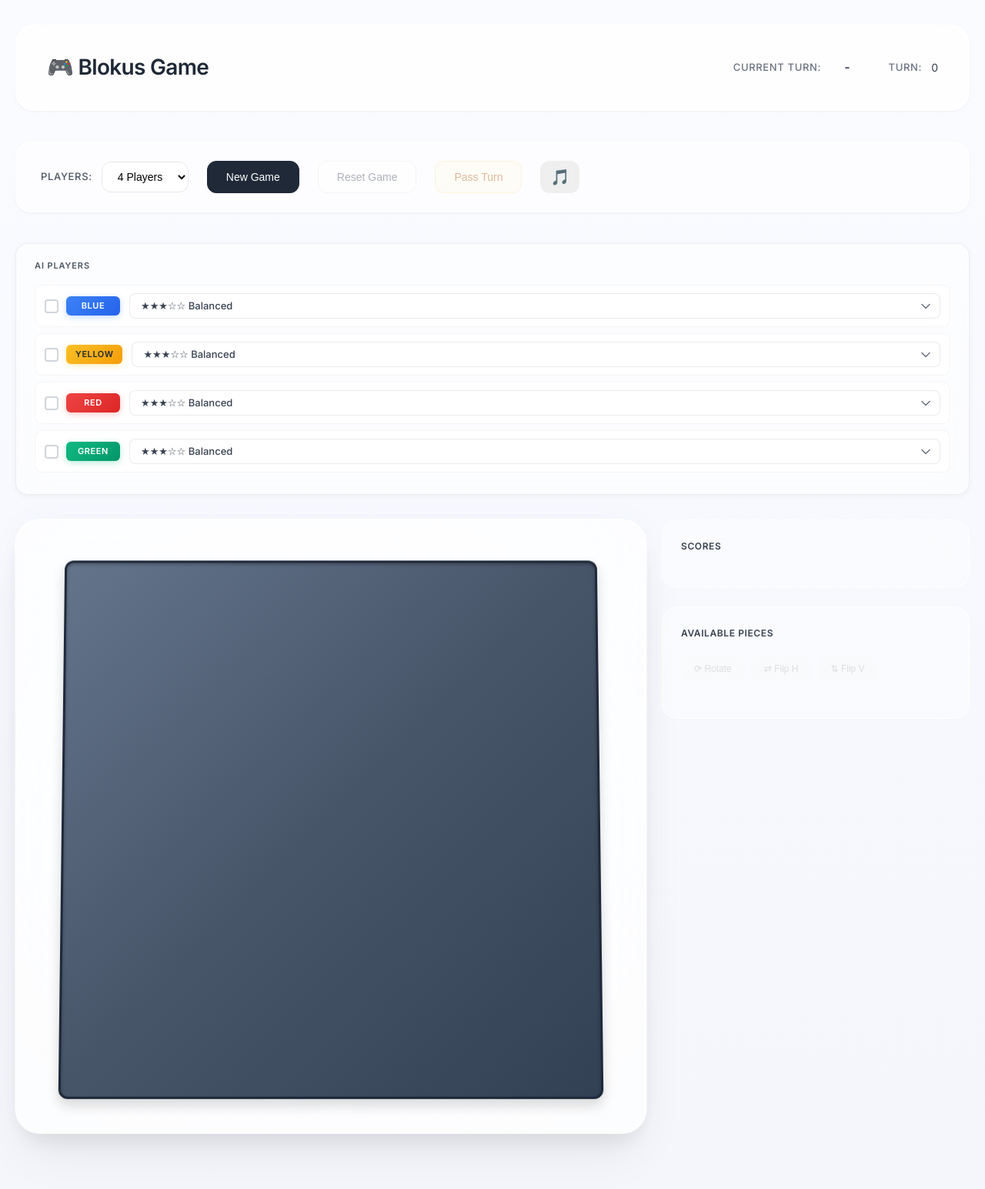
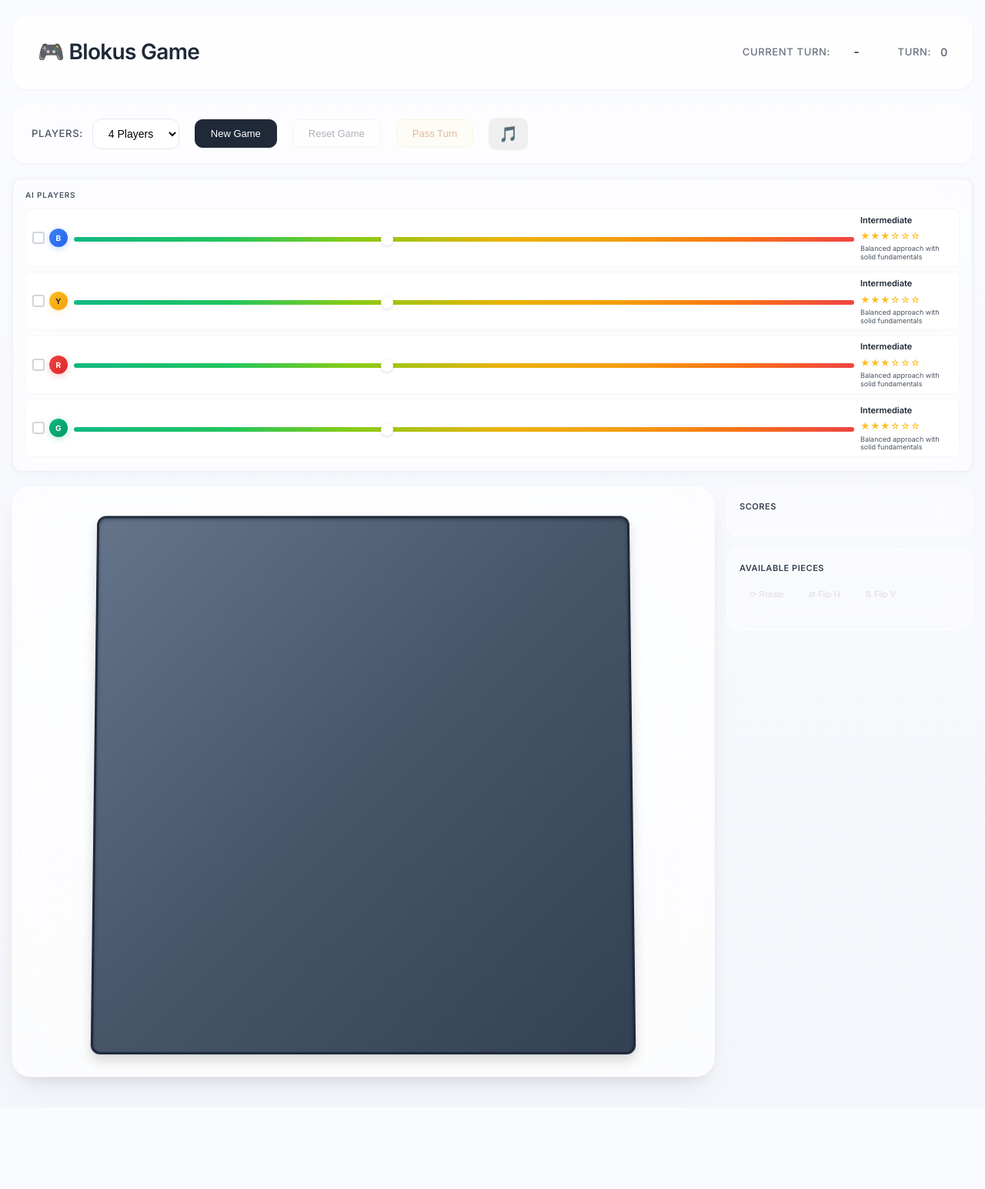
Before and after one commit to gdgiangi/Blokus-AI, a Flask app: page / in a window 1280 px wide. Shown: the whole page at 77% size. After the commit the page ends 1415 px from the top, so only its background shows below. Run offline with Flask 2, Linux system fonts and the light colour scheme.

Commit message:
feat: Implement casual AI strategy and difficulty level integration in game setup

```diff
--- a/app.py
+++ b/app.py
@@ -55,10 +55,17 @@ def new_game():
 
         # Initialize AI players
         ai_players = {}
-        for color_str, strategy in ai_config.items():
+        for color_str, strategy_or_difficulty in ai_config.items():
             try:
                 color = PlayerColor(color_str)
                 if color in game.players:
+                    # Handle both difficulty levels (integers) and strategy names (strings)
+                    strategy = strategy_or_difficulty
+                    if isinstance(strategy_or_difficulty, int):
+                        # Convert difficulty level to strategy name
+                        from ai_player import difficulty_level_to_strategy
+                        strategy = difficulty_level_to_strategy(strategy_or_difficulty)
+
                     if strategy.lower() == 'mcts':
                         # Create MCTS AI with progress callback
                         def progress_callback(stats):
@@ -494,5 +501,20 @@ def get_mcts_progress():
     })
 
 
+@app.route('/api/difficulty/info', methods=['GET'])
+def get_difficulty_info():
+    """Get information about all difficulty levels"""
+    from ai_player import get_difficulty_info
+
+    difficulty_levels = {}
+    for level in range(1, 7):
+        difficulty_levels[str(level)] = get_difficulty_info(level)
+
+    return jsonify({
+        'success': True,
+        'difficulty_levels': difficulty_levels
+    })
+
+
 if __name__ == '__main__':
     app.run(debug=True, host='0.0.0.0', port=5000)
--- a/static/css/style.css
+++ b/static/css/style.css
@@ -32,7 +32,7 @@ body {
     background: linear-gradient(180deg, #fafbff 0%, #f4f6fb 100%);
     color: var(--gray-700);
     min-height: 100vh;
-    padding: 32px 20px;
+    padding: 20px 16px;
     font-size: 14px;
     line-height: 1.6;
 }
@@ -60,15 +60,15 @@ body {
     background: rgba(255, 255, 255, 0.8);
     backdrop-filter: blur(20px);
     border: 1px solid rgba(255, 255, 255, 0.9);
-    border-radius: 24px;
-    padding: 32px 40px;
-    margin-bottom: 40px;
+    border-radius: 20px;
+    padding: 24px 32px;
+    margin-bottom: 20px;
     box-shadow: 0 1px 3px rgba(0, 0, 0, 0.05);
     display: flex;
     justify-content: space-between;
     align-items: center;
     flex-wrap: wrap;
-    gap: 24px;
+    gap: 20px;
 }
 
 .header h1 {
@@ -133,12 +133,12 @@ body {
     background: rgba(255, 255, 255, 0.6);
     backdrop-filter: blur(20px);
     border: 1px solid rgba(255, 255, 255, 0.8);
-    border-radius: 20px;
-    padding: 24px 32px;
-    margin-bottom: 40px;
+    border-radius: 16px;
+    padding: 16px 24px;
+    margin-bottom: 20px;
     box-shadow: 0 1px 3px rgba(0, 0, 0, 0.05);
     display: flex;
-    gap: 24px;
+    gap: 20px;
     align-items: center;
     flex-wrap: wrap;
 }
@@ -181,10 +181,10 @@ body {
 
 /* Buttons */
 .btn {
-    padding: 12px 24px;
+    padding: 10px 20px;
     border: 1px solid transparent;
-    border-radius: 12px;
-    font-size: 14px;
+    border-radius: 10px;
+    font-size: 13px;
     font-weight: 500;
     cursor: pointer;
     transition: all 0.2s cubic-bezier(0.4, 0, 0.2, 1);
@@ -239,8 +239,8 @@ body {
 }
 
 .btn-small {
-    padding: 8px 16px;
-    font-size: 12px;
+    padding: 6px 12px;
+    font-size: 11px;
 }
 
 #music-toggle-btn {
@@ -257,15 +257,15 @@ body {
 /* Game Area */
 .game-area {
     display: grid;
-    grid-template-columns: 1fr 450px;
-    gap: 40px;
-    margin-bottom: 40px;
+    grid-template-columns: 1fr 380px;
+    gap: 24px;
+    margin-bottom: 20px;
 }
 
 @media (max-width: 1400px) {
     .game-area {
-        grid-template-columns: 1fr 400px;
-        gap: 20px;
+        grid-template-columns: 1fr 320px;
+        gap: 16px;
     }
 }
 
@@ -278,13 +278,13 @@ body {
 /* Board */
 .board-container {
     background: radial-gradient(ellipse at center, rgba(255, 255, 255, 0.9) 0%, rgba(255, 255, 255, 0.7) 100%);
-    border-radius: 32px;
-    padding: 48px;
+    border-radius: 24px;
+    padding: 32px;
     box-shadow:
-        0 32px 64px -12px rgba(0, 0, 0, 0.08),
-        0 20px 25px -5px rgba(0, 0, 0, 0.05),
+        0 20px 40px -12px rgba(0, 0, 0, 0.08),
+        0 12px 16px -5px rgba(0, 0, 0, 0.05),
         0 0 0 1px rgba(255, 255, 255, 0.9),
-        0 0 40px rgba(59, 130, 246, 0.03);
+        0 0 30px rgba(59, 130, 246, 0.03);
     border: 1px solid rgba(255, 255, 255, 0.9);
     display: flex;
     justify-content: center;
@@ -521,41 +521,40 @@ body {
 .sidebar {
     display: flex;
     flex-direction: column;
-    gap: 24px;
+    gap: 16px;
 }
 
 .scores-section,
 .pieces-section {
     background: rgba(255, 255, 255, 0.4);
-    border-radius: 20px;
-    padding: 24px;
+    border-radius: 16px;
+    padding: 16px;
     border: 1px solid rgba(255, 255, 255, 0.6);
     backdrop-filter: blur(20px);
 }
 
 .scores-section h2,
 .pieces-section h2 {
-    font-size: 1rem;
+    font-size: 11px;
     font-weight: 600;
-    margin-bottom: 20px;
+    margin-bottom: 12px;
     color: var(--gray-700);
     text-transform: uppercase;
     letter-spacing: 0.05em;
-    font-size: 12px;
 }
 
 .scores-list {
     display: flex;
     flex-direction: column;
-    gap: 12px;
+    gap: 8px;
 }
 
 .score-item {
     display: flex;
     justify-content: space-between;
     align-items: center;
-    padding: 12px;
-    border-radius: 8px;
+    padding: 8px 10px;
+    border-radius: 6px;
     background: var(--gray-50);
     transition: all 0.2s;
 }
@@ -732,27 +731,27 @@ body {
 /* Piece Controls */
 .piece-controls {
     display: flex;
-    gap: 8px;
-    margin-bottom: 16px;
+    gap: 6px;
+    margin-bottom: 12px;
     flex-wrap: wrap;
 }
 
 /* Pieces Grid */
 .pieces-grid {
     display: grid;
-    grid-template-columns: repeat(auto-fill, minmax(80px, 1fr));
-    gap: 12px;
-    max-height: 500px;
+    grid-template-columns: repeat(auto-fill, minmax(70px, 1fr));
+    gap: 8px;
+    max-height: 400px;
     overflow-y: auto;
-    padding: 4px;
+    padding: 2px;
 }
 
 .piece-item {
     aspect-ratio: 1;
     background: var(--gray-50);
     border: 2px solid var(--gray-200);
-    border-radius: 8px;
-    padding: 8px;
+    border-radius: 6px;
+    padding: 6px;
     cursor: grab;
     transition: all 0.2s;
     display: flex;
@@ -1018,35 +1017,34 @@ body {
     }
 }
 
-/* AI Controls */
+/* AI Controls - Compact Design */
 .ai-controls-section {
     background: rgba(255, 255, 255, 0.5);
-    border-radius: 16px;
-    padding: 20px 24px;
-    margin-bottom: 32px;
+    border-radius: 12px;
+    padding: 12px 16px;
+    margin-bottom: 20px;
     border: 1px solid rgba(0, 0, 0, 0.06);
     backdrop-filter: blur(20px);
     box-shadow: 0 2px 8px rgba(0, 0, 0, 0.04);
 }
 
 .ai-controls-section h3 {
-    font-size: 11px;
+    font-size: 10px;
     font-weight: 600;
-    margin-bottom: 16px;
+    margin-bottom: 10px;
     color: var(--gray-600);
     text-transform: uppercase;
     letter-spacing: 0.08em;
 }
 
 .ai-control {
-    display: grid;
-    grid-template-columns: auto 1fr;
-    align-items: center;
-    gap: 12px;
-    padding: 10px 12px;
-    border-radius: 10px;
+    display: flex;
+    align-items: center;
+    gap: 8px;
+    padding: 6px 8px;
+    border-radius: 8px;
     background: white;
-    margin-bottom: 8px;
+    margin-bottom: 6px;
     border: 1px solid rgba(0, 0, 0, 0.04);
     transition: all 0.2s ease;
 }
@@ -1059,16 +1057,17 @@ body {
 .ai-toggle {
     display: flex;
     align-items: center;
-    gap: 10px;
+    gap: 6px;
     cursor: pointer;
     user-select: none;
+    flex-shrink: 0;
 }
 
 .ai-toggle input[type="checkbox"] {
-    width: 18px;
-    height: 18px;
+    width: 16px;
+    height: 16px;
     cursor: pointer;
-    border-radius: 4px;
+    border-radius: 3px;
     border: 2px solid var(--gray-300);
     appearance: none;
     -webkit-appearance: none;
@@ -1100,13 +1099,14 @@ body {
     display: inline-flex;
     align-items: center;
     justify-content: center;
-    padding: 4px 12px;
-    border-radius: 6px;
-    font-weight: 600;
-    font-size: 11px;
+    padding: 4px;
+    border-radius: 50%;
+    font-weight: 700;
+    font-size: 10px;
     letter-spacing: 0.05em;
     color: white;
-    min-width: 70px;
+    width: 24px;
+    height: 24px;
 }
 
 .ai-color-badge.blue {
@@ -1130,6 +1130,103 @@ body {
     box-shadow: 0 2px 8px rgba(16, 185, 129, 0.3);
 }
 
+/* Difficulty Control Styling - Compact Version */
+.difficulty-control {
+    flex: 1;
+    display: flex;
+    align-items: center;
+    gap: 8px;
+    min-width: 0;
+}
+
+.difficulty-slider-container {
+    flex: 1;
+    min-width: 80px;
+}
+
+.difficulty-slider {
+    width: 100%;
+    height: 6px;
+    -webkit-appearance: none;
+    appearance: none;
+    background: linear-gradient(to right, #10b981 0%, #22c55e 20%, #84cc16 35%, #eab308 55%, #f59e0b 70%, #f97316 85%, #ef4444 100%);
+    border-radius: 3px;
+    outline: none;
+    cursor: pointer;
+    transition: all 0.2s ease;
+}
+
+.difficulty-slider::-webkit-slider-thumb {
+    -webkit-appearance: none;
+    appearance: none;
+    width: 16px;
+    height: 16px;
+    background: white;
+    border: 2px solid var(--primary);
+    border-radius: 50%;
+    cursor: pointer;
+    box-shadow: 0 1px 4px rgba(0, 0, 0, 0.15);
+    transition: all 0.2s ease;
+}
+
+.difficulty-slider::-webkit-slider-thumb:hover {
+    transform: scale(1.1);
+    box-shadow: 0 2px 6px rgba(0, 0, 0, 0.2);
+}
+
+.difficulty-slider::-moz-range-thumb {
+    width: 16px;
+    height: 16px;
+    background: white;
+    border: 2px solid var(--primary);
+    border-radius: 50%;
+    cursor: pointer;
+    box-shadow: 0 1px 4px rgba(0, 0, 0, 0.15);
+    transition: all 0.2s ease;
+}
+
+.difficulty-slider::-moz-range-thumb:hover {
+    transform: scale(1.1);
+    box-shadow: 0 2px 6px rgba(0, 0, 0, 0.2);
+}
+
+.difficulty-labels {
+    display: none;
+    /* Hide labels to save space */
+}
+
+.difficulty-info {
+    text-align: left;
+    flex-shrink: 0;
+    width: 120px;
+}
+
+.difficulty-name {
+    font-size: 11px;
+    font-weight: 600;
+    color: var(--gray-800);
+    margin-bottom: 2px;
+}
+
+.difficulty-stars {
+    font-size: 12px;
+    color: #fbbf24;
+    margin-bottom: 2px;
+    letter-spacing: 0.5px;
+}
+
+.difficulty-description {
+    font-size: 9px;
+    color: var(--gray-600);
+    line-height: 1.2;
+    display: -webkit-box;
+    -webkit-line-clamp: 2;
+    line-clamp: 2;
+    -webkit-box-orient: vertical;
+    overflow: hidden;
+}
+
+/* Legacy strategy select styling (kept for backward compatibility) */
 .ai-strategy-select {
     padding: 8px 14px;
     border: 1.5px solid rgba(0, 0, 0, 0.08);
--- a/static/js/app.js
+++ b/static/js/app.js
@@ -231,17 +231,17 @@ function attachEventListeners() {
 // API Functions
 async function createNewGame(numPlayers) {
     try {
-        // Get AI player selections from checkboxes
+        // Get AI player selections from checkboxes and difficulty sliders
         const aiConfig = {};
         const colors = ['blue', 'yellow', 'red', 'green'];
 
         for (let i = 0; i < numPlayers; i++) {
             const color = colors[i];
             const checkbox = document.getElementById(`ai-${color}`);
-            const strategySelect = document.getElementById(`strategy-${color}`);
+            const difficultySlider = document.getElementById(`difficulty-${color}`);
 
-            if (checkbox && checkbox.checked && strategySelect) {
-                aiConfig[color] = strategySelect.value;
+            if (checkbox && checkbox.checked && difficultySlider) {
+                aiConfig[color] = parseInt(difficultySlider.value);
             }
         }
 
@@ -1337,7 +1337,17 @@ async function executeAIMove() {
     }
 }
 
-// Update num players select to show AI controls
+// Difficulty level information
+const difficultyInfo = {
+    1: { name: "Beginner", description: "Random moves - great for learning", stars: "★☆☆☆☆☆" },
+    2: { name: "Casual", description: "Simple strategy with some randomness", stars: "★★☆☆☆☆" },
+    3: { name: "Intermediate", description: "Balanced approach with solid fundamentals", stars: "★★★☆☆☆" },
+    4: { name: "Advanced", description: "Aggressive play focused on disruption", stars: "★★★★☆☆" },
+    5: { name: "Expert", description: "Champion-level AI with optimized strategy", stars: "★★★★★☆" },
+    6: { name: "Master", description: "Monte Carlo Tree Search - ultimate challenge", stars: "★★★★★★" }
+};
+
+// Update num players select to show AI controls with compact difficulty sliders
 function updateAIControls() {
     const numPlayers = parseInt(elements.numPlayersSelect.value);
     const colors = ['blue', 'yellow', 'red', 'green'];
@@ -1350,20 +1360,40 @@ function updateAIControls() {
         const color = colors[i];
         const controlDiv = document.createElement('div');
         controlDiv.className = 'ai-control';
+
+        // Create compact difficulty slider layout
         controlDiv.innerHTML = `
             <label class="ai-toggle">
                 <input type="checkbox" id="ai-${color}">
-                <span class="ai-color-badge ${color}">${color.toUpperCase()}</span>
+                <span class="ai-color-badge ${color}">${color.charAt(0).toUpperCase()}</span>
             </label>
-            <select id="strategy-${color}" class="ai-strategy-select">
-                <option value="random">★☆☆☆☆ Random</option>
-                <option value="defensive">★★☆☆☆ Defensive</option>
-                <option value="balanced" selected>★★★☆☆ Balanced</option>
-                <option value="aggressive">★★★★☆ Aggressive</option>
-                <option value="optimized">★★★★★ Champion</option>
-            </select>
+            <div class="difficulty-control">
+                <div class="difficulty-slider-container">
+                    <input type="range" id="difficulty-${color}" class="difficulty-slider"
+                           min="1" max="6" value="3" step="1">
+                </div>
+                <div class="difficulty-info" id="difficulty-info-${color}">
+                    <div class="difficulty-name">${difficultyInfo[3].name}</div>
+                    <div class="difficulty-stars">${difficultyInfo[3].stars}</div>
+                    <div class="difficulty-description">${difficultyInfo[3].description}</div>
+                </div>
+            </div>
         `;
+
         elements.aiControlsContainer.appendChild(controlDiv);
+
+        // Add event listener for slider changes
+        const slider = document.getElementById(`difficulty-${color}`);
+        const infoDiv = document.getElementById(`difficulty-info-${color}`);
+
+        slider.addEventListener('input', function () {
+            const difficulty = parseInt(this.value);
+            const info = difficultyInfo[difficulty];
+
+            infoDiv.querySelector('.difficulty-name').textContent = info.name;
+            infoDiv.querySelector('.difficulty-stars').textContent = info.stars;
+            infoDiv.querySelector('.difficulty-description').textContent = info.description;
+        });
     }
 }
 
```
Also changed, not shown: other parts of static/css/style.css (+11 -11 lines), ROADMAP.md (+3 -3 lines), ai_player.py (+11 -2 lines), ai_player_enhanced.py (+110 -0 lines).
